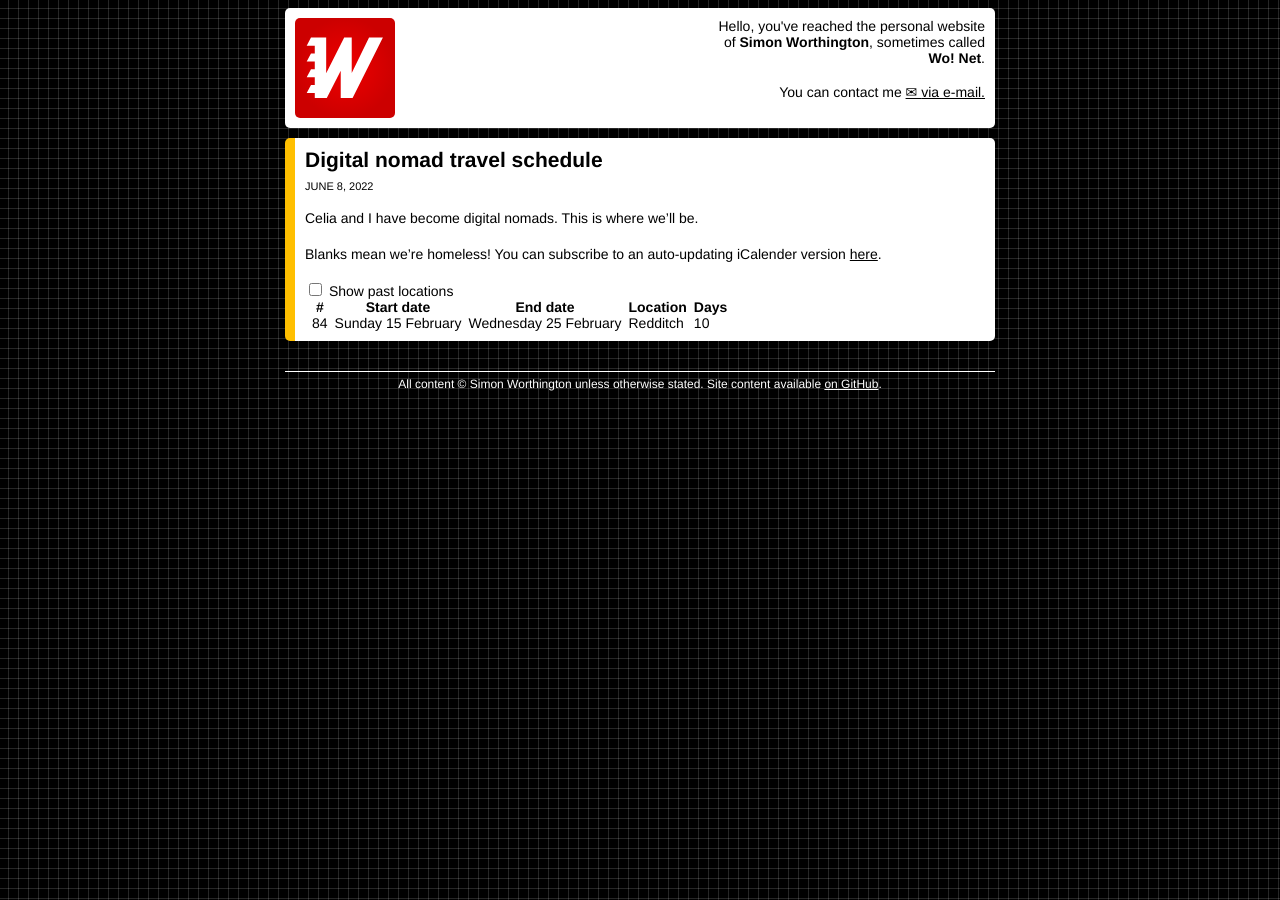
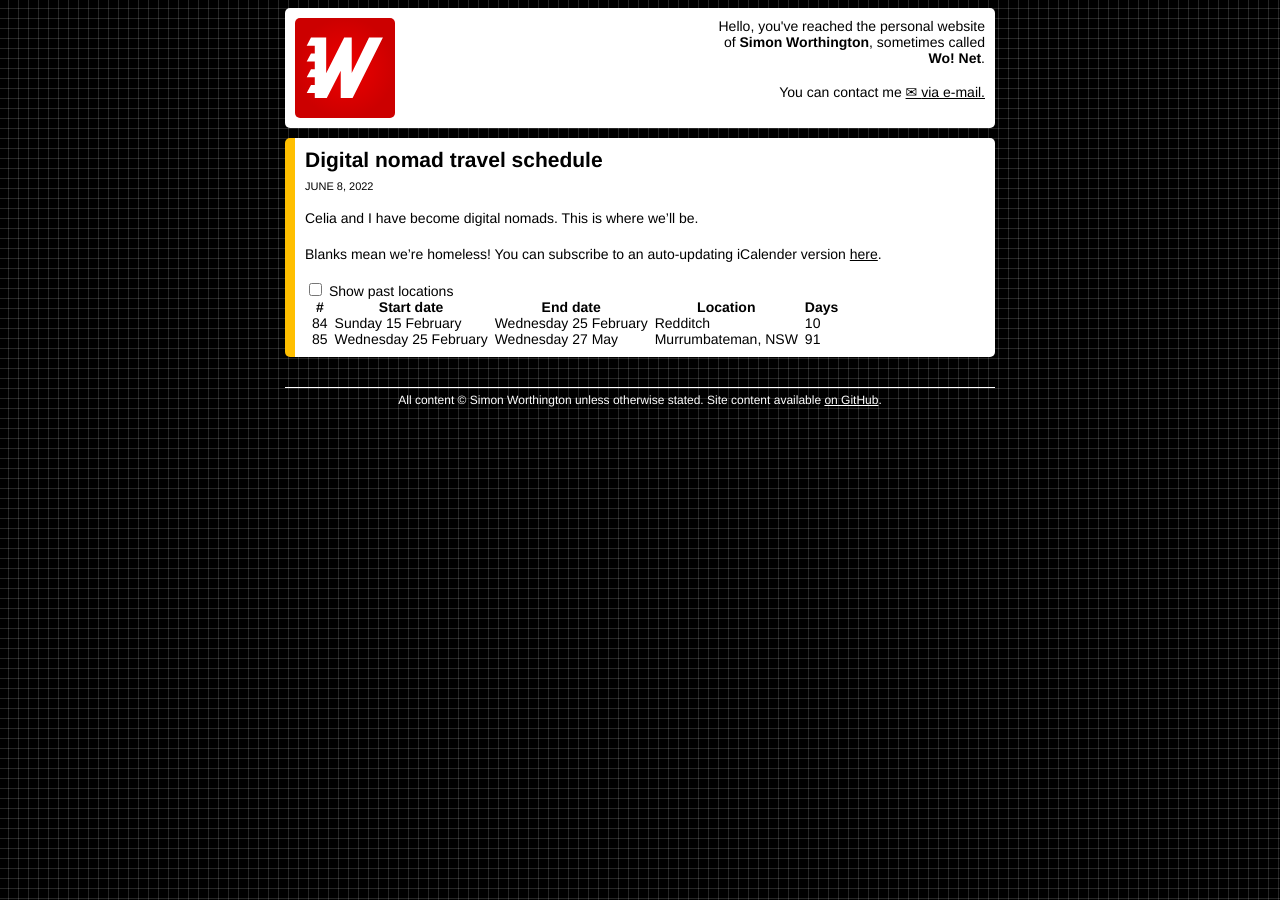
Before and after one commit to simonwo/simonwo.net, a Jekyll site: the page built from _posts/2022-06-08-travel-schedule.md, in a window 1280 px wide. Built offline with Jekyll 4.4.1, drawn with Linux system fonts in a browser that asks for light colours; comment, search, counter and statistics services are not loaded.

Commit message:
Australia dates

```diff
--- a/_data/nomads.yml
+++ b/_data/nomads.yml
@@ -250,3 +250,6 @@
 - start: 2026-02-15
   end: 2026-02-25
   location: Redditch
+- start: 2026-02-25
+  end: 2026-05-27
+  location: Murrumbateman, NSW
```
